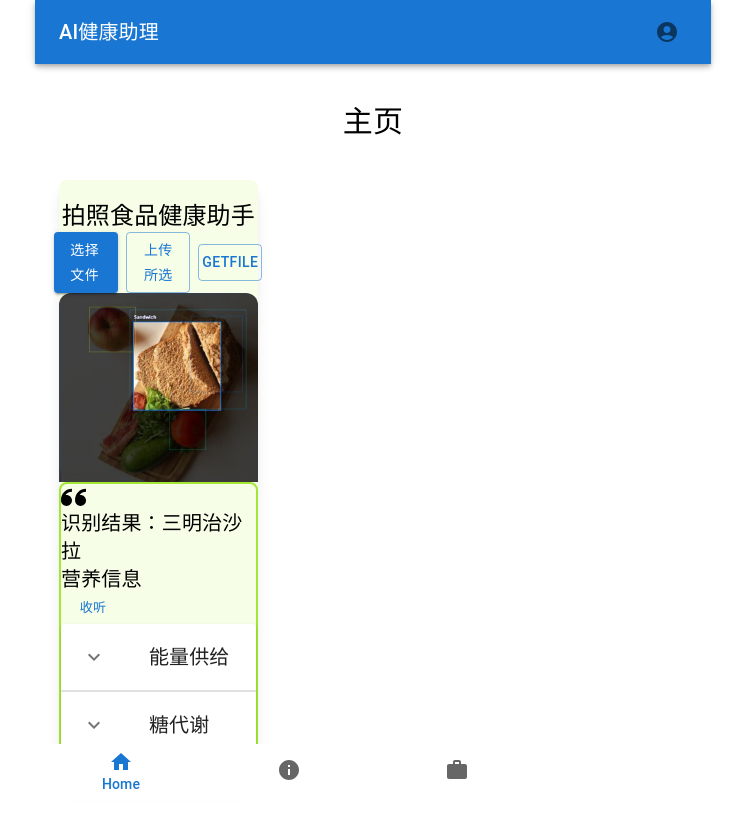
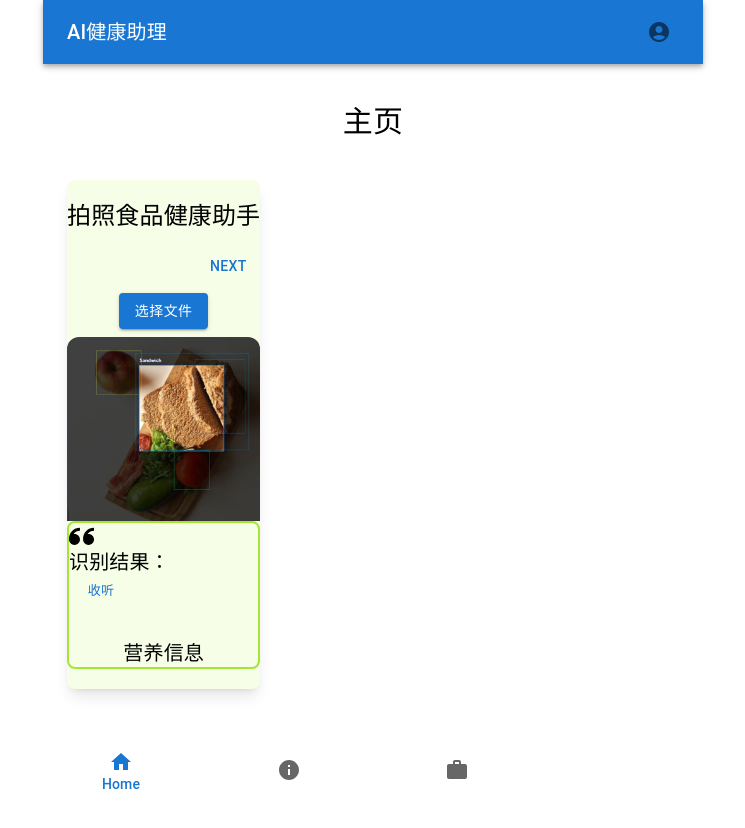
Before and after one commit to jacobavalanchel/react-food-frontend-azure, a React (Vite) app: page /home in a window 1280 px wide. Shown: the top 828 px of the page, without its empty margins (267-1012 px from the left). After the commit the page ends 800 px from the top, so only its background shows below. Built offline with nearby package versions, Linux system fonts and the light colour scheme; some icons are missing.

Commit message:
feat(upload): result disp

```diff
--- a/src/HomePage.jsx
+++ b/src/HomePage.jsx
@@ -1,18 +1,14 @@
 import React, { useState } from "react";
-import {
-  Box,
-  Button,
-  CircularProgress,
-  Grid,
-  List,
-  ListItem,
-  ListItemText,
-} from "@mui/material";
+import { Box, Button, Grid } from "@mui/material";
 import Paper from "@mui/material/Paper";
 import { styled } from "@mui/material/styles";
 import * as PropTypes from "prop-types";
 import { ImQuotesLeft } from "react-icons/im";
+import LoadingButton from "@mui/lab/LoadingButton";
 import DetailForm from "./components/DetailForm.jsx";
+import RecogStepper from "./components/RecogStepper.jsx";
+import Typography from "@mui/material/Typography";
+
 const Item = styled(Paper)(({ theme }) => ({
   backgroundColor: theme.palette.mode === "dark" ? "#1A2027" : "#fff",
   ...theme.typography.body2,
@@ -22,98 +18,83 @@ const Item = styled(Paper)(({ theme }) => ({
 }));
 
 Item.propTypes = { children: PropTypes.node };
+const synth = window.speechSynthesis; // 启用文本
+const msg = new SpeechSynthesisUtterance(); // 表示一次发音请求。其中包含了将由语音服务朗读的内容，以及如何朗读它（例如：语种、音高、音量）。
+
 const HomePage = () => {
-  const [uploadedFile, setUploadedFile] = useState(null);
-  const [uploadResult, setUploadResult] = useState(null);
-  const [loading, setLoading] = useState(true);
+  const [foodName, setFoodName] = useState("");
+  const [aiResponse, setAiResponse] = useState("");
+  const [isUploading, setIsUploading] = useState(false);
   const [image, setImage] = useState("/assets/img/result-1.jpg");
+  const [detailData, setDetailData] = useState([]);
+  const handleSpeak = (text) => {
+    msg.text = text;
+    msg.lang = "zh-CN";
+    msg.volume = 1;
+    msg.rate = 1;
+    msg.pitch = 1;
+    synth.speak(msg);
+  };
 
-  const detailFormData = [
-    {
-      name: "能量供给",
-      score: 3.5,
-      scoreLabel: "比较建议",
-      scoreText: "这个食品非常适合你吃",
-      RowLabels: ["项目", "当前值", "建议值", "单位"],
-      RowContents: [
-        ["碳水化合物", 6, 12, "mg"],
-        ["脂肪", 6, 12, "mg"],
-        ["蛋白质", 6, 12, "mg"],
-      ],
-    },
-    {
-      name: "糖代谢",
-      score: 4.5,
-      scoreLabel: "适合",
-      scoreText: "这个食品糖:",
-      RowLabels: ["项目", "当前值", "建议值", "单位"],
-      RowContents: [
-        ["纤维素", 6, 12, "mg"],
-        ["游离糖", 6, 12, "mg"],
-        ["GI数", 6, 12, "mg"],
-      ],
-    },
-  ];
-  const handleUpload = async () => {
+  const uploadImage = (file) => {
+    setIsUploading(true);
     console.log("starting upload");
-    if (!uploadedFile) {
+    if (!file) {
       console.log("No file selected");
-      return;
-    }
+    } else {
+      const formData = new FormData();
+      formData.append("file", file);
 
-    const formData = new FormData();
-    formData.append("file", uploadedFile);
-
-    try {
-      const response = await fetch("http://127.0.0.1:5000/get_image", {
+      fetch("http://127.0.0.1:5000/upload_image", {
         method: "POST",
         body: formData,
-      });
+      })
+        .then((response) => {
+          if (response.ok) {
+            console.log("File uploaded successfully");
 
-      if (response.ok) {
-        console.log("File uploaded successfully");
-        console.log(response);
-        setUploadResult(true);
-      } else {
-        console.error("Failed to upload file");
-        setUploadResult(false);
-      }
-    } catch (error) {
-      console.error("Error uploading file:", error);
+            return response.json();
+          } else {
+            console.error("Failed to upload file");
+
+            setIsUploading(false);
+            throw new Error("Failed to upload file");
+          }
+        })
+        .then((response_json) => {
+          setFoodName(response_json["result"]);
+          setIsUploading(false);
+          handleFetchDetail();
+        })
+
+        .catch((error) => {
+          console.error("Error uploading file:", error);
+        });
     }
   };
   const handleFileChange = (event) => {
     const file = event.target.files[0];
-    console.log("file changed");
-    setUploadedFile(file);
+    if (file !== undefined) {
+      setImage(file);
+      const imageObjectURL = URL.createObjectURL(file);
+      setImage(imageObjectURL);
+      uploadImage(file);
+    }
+    console.log(file);
   };
-  const handleFetchImage = async (filename) => {
-    alert("button pressed");
-    const formData = new FormData();
-    formData.append("file_name", filename);
+
+  const handleFetchDetail = () => {
     const requestOptions = {
       method: "POST",
-      body: formData,
     };
-    const res = await fetch("http://127.0.0.1:5000/get_image", requestOptions);
-    const imageBlob = await res.blob();
-    const imageObjectURL = URL.createObjectURL(imageBlob);
-    setImage(imageObjectURL);
-  };
-  const handleDownload = async (event) => {
-    // trigger detect
-    const triggerFormData = new FormData();
-    triggerFormData.append("name", "trialname");
-    const data = fetch("http://127.0.0.1:5000/start_recog", {
-      method: "POST",
-      body: triggerFormData,
-    })
+    fetch("http://127.0.0.1:5000/get_result_detail", requestOptions)
       .then((response) => response.json())
       .then((data) => {
-        console.log(data["filename"]);
-        handleFetchImage(data["filename"]);
+        setDetailData(data["result_detail"]);
+        setAiResponse(data["ai_response"]);
       });
   };
+
   return (
     <Box sx={{ flexGrow: 1 }} paddingY={5}>
       <h1 className="font-semibold text-3xl text-center text-black">主页</h1>
@@ -125,9 +106,18 @@ const HomePage = () => {
             <h2 className=" font-normal text-2xl text-center text-black">
               拍照食品健康助手
             </h2>
-
-            <div className="w-3/4 flex flex-row gap-2 justify-center items-center">
-              <Button variant="contained" component="label">
+            <RecogStepper
+              handleFileChange={handleFileChange}
+              handleUpload={uploadImage}
+              handleFetchDetail={handleFetchDetail}
+            />
+            <div className="w-3/4 flex m-2 flex-row gap-2 justify-center items-center">
+              <LoadingButton
+                loading={isUploading}
+                loadingIndicator="Loading…"
+                variant="contained"
+                component="label"
+              >
                 选择文件
                 <input
                   hidden
@@ -136,22 +126,7 @@ const HomePage = () => {
                   accept="image/gif,image/jpeg,image/jpg,image/png"
                   multiple
                 />
-              </Button>
-              <Button
-                variant="outlined"
-                className="bg-lime-300 hover:bg-lime-400 active:bg-lime-500 text-black px-4 py-2 font-medium "
-                onClick={handleUpload}
-              >
-                上传所选
-              </Button>
-              <Button
-                variant="outlined"
-                className="bg-lime-300 hover:bg-lime-400 active:bg-lime-500 text-black px-4 py-2 font-medium "
-                onClick={handleDownload}
-              >
-                {loading && <CircularProgress size={24} />}
-                getFile
-              </Button>
+              </LoadingButton>
             </div>
             <img
               src={image}
@@ -163,17 +138,39 @@ const HomePage = () => {
               <div>
                 <ImQuotesLeft size={25} />
                 <h1 className=" text-xl font-semibold text-ExtraDarkColor">
-                  识别结果：三明治沙拉
+                  识别结果：{foodName}
                 </h1>
-                <h2 className=" font-normal text-xl text-left text-black">
+                <Button
+                  onClick={() => {
+                    handleSpeak(aiResponse);
+                  }}
+                  size="small"
+                >
+                  收听
+                </Button>
+                {aiResponse !== "" && (
+                  <h2 className=" font-normal text-xl text-center text-black">
+                    AI 建议
+                  </h2>
+                )}
+                {aiResponse.split("\n").map((line, index) => (
+                  <Typography variant="h6" component="div" key={index}>
+                    {line.replace(/\n/g, " ")}
+                    <br />
+                  </Typography>
+                ))}
+
+                <h2 className=" font-normal text-xl text-center text-black">
                   营养信息
                 </h2>
-                <DetailForm detailFormData={detailFormData} />
+                <DetailForm detailFormData={detailData} />
               </div>
             </div>
           </div>
         </Grid>
-        <Grid item xs={12} md={6}></Grid>
+        {/*<Grid item xs={12} md={6}>*/}
+        {/*  */}
+        {/*</Grid>*/}
         {/*<Grid item xs={12} md={4}>*/}
         {/*    <Item>xs=6 md=4</Item>*/}
         {/*</Grid>*/}
--- a/src/components/DetailForm.jsx
+++ b/src/components/DetailForm.jsx
@@ -13,25 +13,6 @@ import Paper from "@mui/material/Paper";
 import KeyboardArrowDownIcon from "@mui/icons-material/KeyboardArrowDown";
 import KeyboardArrowUpIcon from "@mui/icons-material/KeyboardArrowUp";
 import { Button, Card, CardActions, CardContent, Rating } from "@mui/material";
-
-const synth = window.speechSynthesis; // 启用文本
-const msg = new SpeechSynthesisUtterance(); // 表示一次发音请求。其中包含了将由语音服务朗读的内容，以及如何朗读它（例如：语种、音高、音量）。
-
-// 语音播报的函数
-const handleSpeak = (text) => {
-  msg.text = text; // 文字内容: 测试内容
-  msg.lang = "zh-CN"; // 使用的语言:中文
-  msg.volume = 1; // 声音音量：1
-  msg.rate = 1; // 语速：1
-  msg.pitch = 1; // 音高：1
-  synth.speak(msg); // 播放
-};
-// 语音停止
-const handleStop = (e) => {
-  msg.text = e;
-  msg.lang = "zh-CN";
-  synth.cancel(msg); // 取消该次语音播放
-};
 
 function Section(props) {
   const { section, index } = props;
@@ -61,8 +42,10 @@ function Section(props) {
               <Table size="small" aria-label="purchases">
                 <TableHead>
                   <TableRow>
-                    {section.RowLabels.map((label) => (
-                      <TableCell align="left">{label}</TableCell>
+                    {section.RowLabels.map((label, key) => (
+                      <TableCell key={key} align="left">
+                        {label}
+                      </TableCell>
                     ))}
                   </TableRow>
                 </TableHead>
@@ -118,21 +101,14 @@ function Section(props) {
 export default function DetailForm(props) {
   return (
     <>
-      <Button
-        onClick={() => {
-          handleSpeak("您非常适合这个食物");
-        }}
-        size="small"
-      >
-        收听
-      </Button>
       <TableContainer component={Paper}>
         <Table aria-label="collapsible table">
           <TableHead></TableHead>
           <TableBody>
-            {props.detailFormData.map((section, index) => (
-              <Section key={index} section={section} />
-            ))}
+            {props.detailFormData !== null &&
+              props.detailFormData.map((section, index) => (
+                <Section key={index} section={section} />
+              ))}
           </TableBody>
         </Table>
       </TableContainer>
--- /dev/null
+++ b/src/components/RecogStepper.jsx
@@ -0,0 +1,65 @@
+import * as React from "react";
+import Box from "@mui/material/Box";
+import Stepper from "@mui/material/Stepper";
+import Step from "@mui/material/Step";
+import StepLabel from "@mui/material/StepLabel";
+import Button from "@mui/material/Button";
+import Typography from "@mui/material/Typography";
+import LoadingButton from "@mui/lab/LoadingButton";
+
+const steps = [
+  { title: "拍摄上传", hint: "请拍摄上传您的食物" },
+  { title: "系统处理", hint: "正在生成您的个性化内容，请稍等" },
+  { title: "查看结果", hint: "您的结果如下" },
+];
+
+export default function RecogStepper(props) {
+  const [activeStep, setActiveStep] = React.useState(0);
+
+  const handleNext = () => {
+    setActiveStep((prevActiveStep) => prevActiveStep + 1);
+  };
+
+  const handleReset = () => {
+    setActiveStep(0);
+  };
+
+  return (
+    <Box sx={{ width: "100%" }}>
+      <Stepper activeStep={activeStep}>
+        {/*{steps.map((step, index) => {*/}
+        {/*  const stepProps = {};*/}
+        {/*  const labelProps = {};*/}
+
+        {/*  return (*/}
+        {/*    <Step key={step.title} {...stepProps}>*/}
+        {/*      <StepLabel {...labelProps}>{step.title}</StepLabel>*/}
+        {/*    </Step>*/}
+        {/*  );*/}
+        {/*})}*/}
+      </Stepper>
+      {activeStep === steps.length ? (
+        <React.Fragment>
+          <Typography sx={{ mt: 2, mb: 1 }}>
+            All steps completed - you&apos;re finished
+          </Typography>
+          <Box sx={{ display: "flex", flexDirection: "row", pt: 2 }}>
+            <Box sx={{ flex: "1 1 auto" }} />
+            <Button onClick={handleReset}>Reset</Button>
+          </Box>
+        </React.Fragment>
+      ) : (
+        <React.Fragment>
+          {/*<Typography sx={{ mt: 2, mb: 1 }}>步骤 {activeStep + 1}</Typography>*/}
+          <Box sx={{ display: "flex", flexDirection: "row", pt: 2 }}>
+            <Box sx={{ flex: "1 1 auto" }} />
+
+            <Button onClick={handleNext}>
+              {activeStep === steps.length - 1 ? "Finish" : "Next"}
+            </Button>
+          </Box>
+        </React.Fragment>
+      )}
+    </Box>
+  );
+}
--- /dev/null
+++ b/src/components/RecommendGallery.jsx
@@ -0,0 +1,113 @@
+import * as React from "react";
+import ImageList from "@mui/material/ImageList";
+import ImageListItem from "@mui/material/ImageListItem";
+import ImageListItemBar from "@mui/material/ImageListItemBar";
+import ListSubheader from "@mui/material/ListSubheader";
+import IconButton from "@mui/material/IconButton";
+import InfoIcon from "@mui/icons-material/Info";
+
+export default function RecommendGallery() {
+  return (
+    <ImageList sx={{ width: 500, height: 450 }}>
+      <ImageListItem key="Subheader" cols={2}>
+        <ListSubheader component="div">December</ListSubheader>
+      </ImageListItem>
+      {itemData.map((item) => (
+        <ImageListItem key={item.img}>
+          <img
+            srcSet={`${item.img}?w=248&fit=crop&auto=format&dpr=2 2x`}
+            src={`${item.img}?w=248&fit=crop&auto=format`}
+            alt={item.title}
+            loading="lazy"
+          />
+          <ImageListItemBar
+            title={item.title}
+            subtitle={item.author}
+            actionIcon={
+              <IconButton
+                sx={{ color: "rgba(255, 255, 255, 0.54)" }}
+                aria-label={`info about ${item.title}`}
+              >
+                <InfoIcon />
+              </IconButton>
+            }
+          />
+        </ImageListItem>
+      ))}
+    </ImageList>
+  );
+}
+
+const itemData = [
+  {
+    img: "https://images.unsplash.com/photo-1551963831-b3b1ca40c98e",
+    title: "Breakfast",
+    author: "@bkristastucchio",
+    rows: 2,
+    cols: 2,
+    featured: true,
+  },
+  {
+    img: "https://images.unsplash.com/photo-1551782450-a2132b4ba21d",
+    title: "Burger",
+    author: "@rollelflex_graphy726",
+  },
+  {
+    img: "https://images.unsplash.com/photo-1522770179533-24471fcdba45",
+    title: "Camera",
+    author: "@helloimnik",
+  },
+  {
+    img: "https://images.unsplash.com/photo-1444418776041-9c7e33cc5a9c",
+    title: "Coffee",
+    author: "@nolanissac",
+    cols: 2,
+  },
+  {
+    img: "https://images.unsplash.com/photo-1533827432537-70133748f5c8",
+    title: "Hats",
+    author: "@hjrc33",
+    cols: 2,
+  },
+  {
+    img: "https://images.unsplash.com/photo-1558642452-9d2a7deb7f62",
+    title: "Honey",
+    author: "@arwinneil",
+    rows: 2,
+    cols: 2,
+    featured: true,
+  },
+  {
+    img: "https://images.unsplash.com/photo-1516802273409-68526ee1bdd6",
+    title: "Basketball",
+    author: "@tjdragotta",
+  },
+  {
+    img: "https://images.unsplash.com/photo-1518756131217-31eb79b20e8f",
+    title: "Fern",
+    author: "@katie_wasserman",
+  },
+  {
+    img: "https://images.unsplash.com/photo-1597645587822-e99fa5d45d25",
+    title: "Mushrooms",
+    author: "@silverdalex",
+    rows: 2,
+    cols: 2,
+  },
+  {
+    img: "https://images.unsplash.com/photo-1567306301408-9b74779a11af",
+    title: "Tomato basil",
+    author: "@shelleypauls",
+  },
+  {
+    img: "https://images.unsplash.com/photo-1471357674240-e1a485acb3e1",
+    title: "Sea star",
+    author: "@peterlaster",
+  },
+  {
+    img: "https://images.unsplash.com/photo-1589118949245-7d38baf380d6",
+    title: "Bike",
+    author: "@southside_customs",
+    cols: 2,
+  },
+];
```
